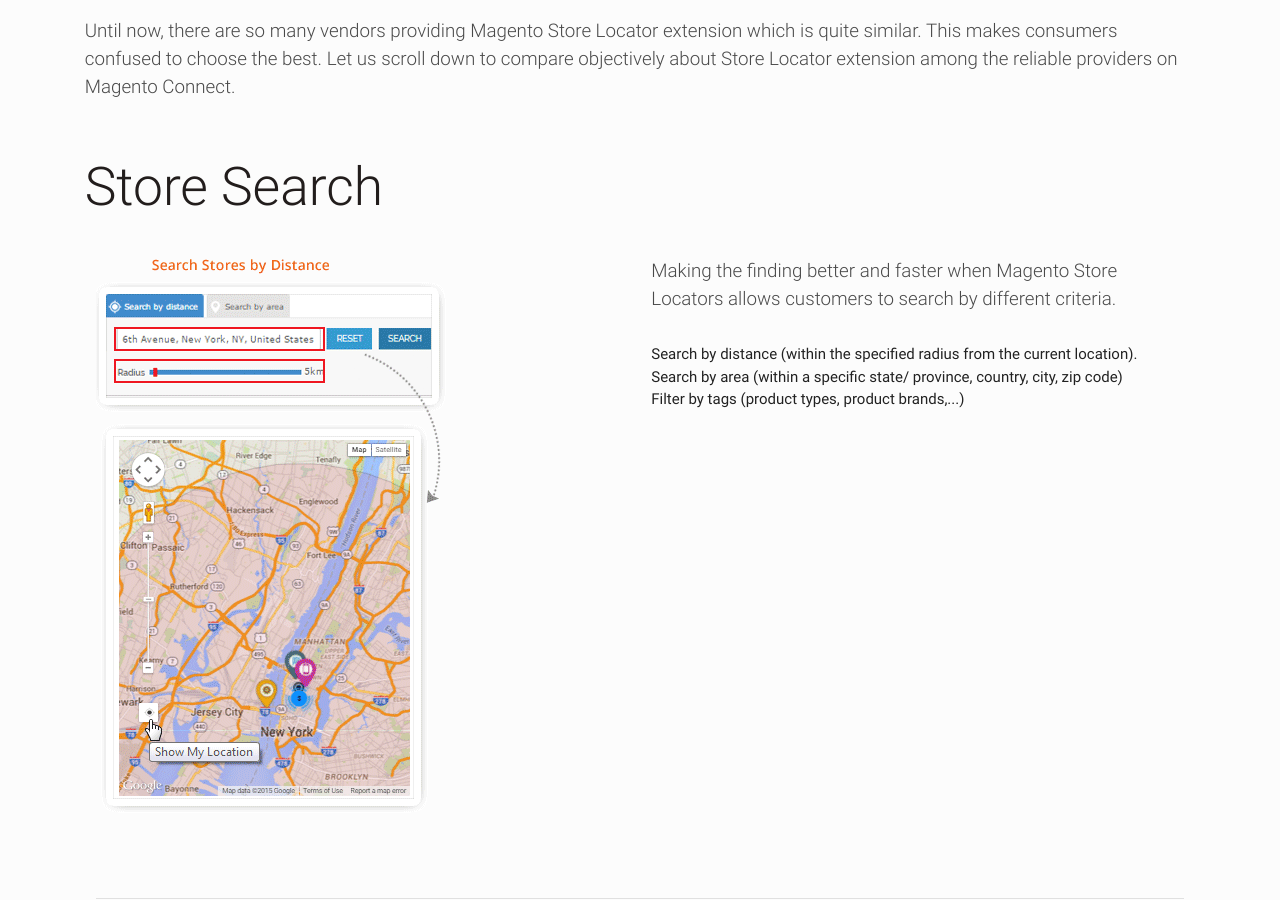
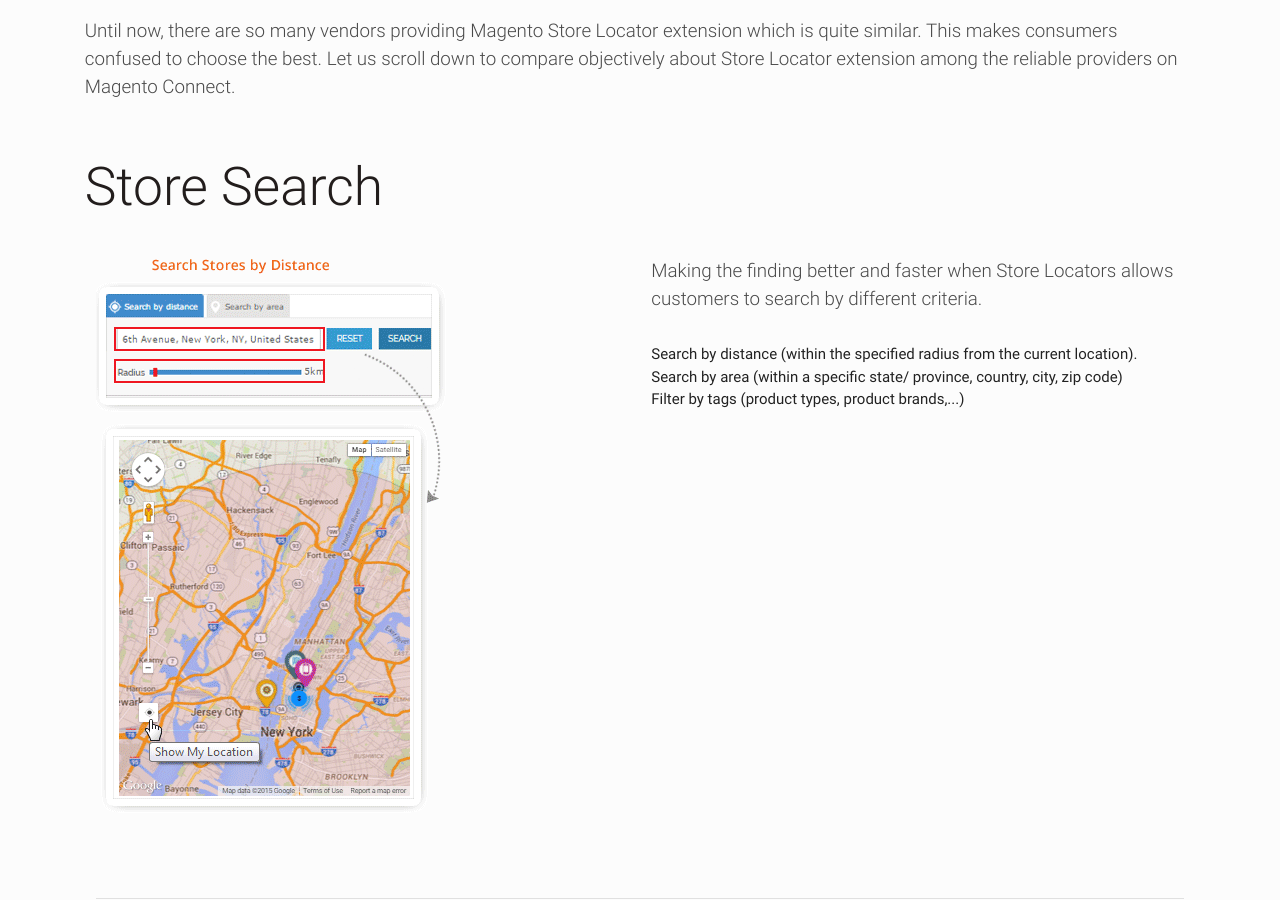
Before and after one commit to magentolocator/bsl, a Jekyll site: the page built from index.html, in a window 1280 px wide and 900 px high, scrolled down 720 px. Built offline with Jekyll 4.4.1, drawn with Linux system fonts in a browser that asks for light colours; nearby versions of some CDN libraries; the list of posts is cut into pages by our own code.

Commit message:
Update index.html

```diff
--- a/index.html
+++ b/index.html
@@ -46,7 +46,7 @@
           <img class="responsive-img" src="{{ site.url }}/assets/img/extensions-images/locator3.0-3.gif" alt="Store Search">
         </div>
         <div class="col s12 m6">
-          <p class="caption">Making the finding better and faster when Magento Store Locators allows customers to search by different criteria.</p>
+          <p class="caption">Making the finding better and faster when Store Locators allows customers to search by different criteria.</p>
           <ul>
             <li>Search by distance (within the specified radius from the current location).</li>
             <li>Search by area (within a specific state/ province, country, city, zip code)</li>
```
